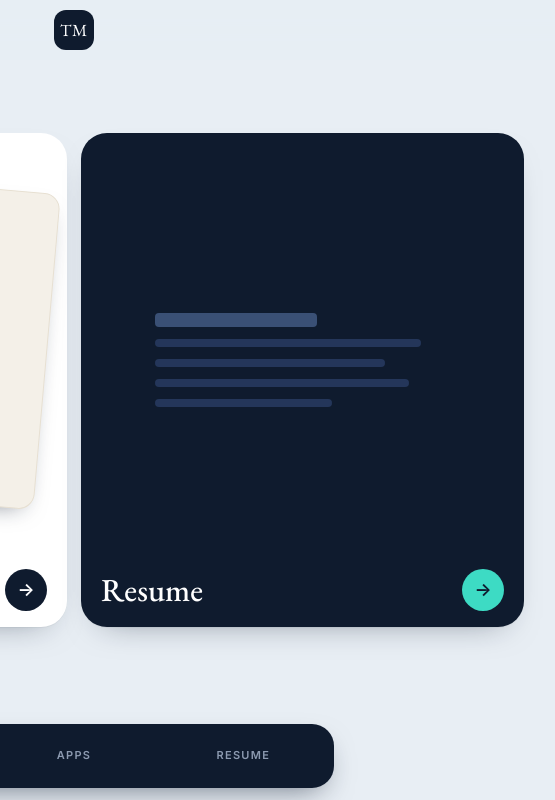
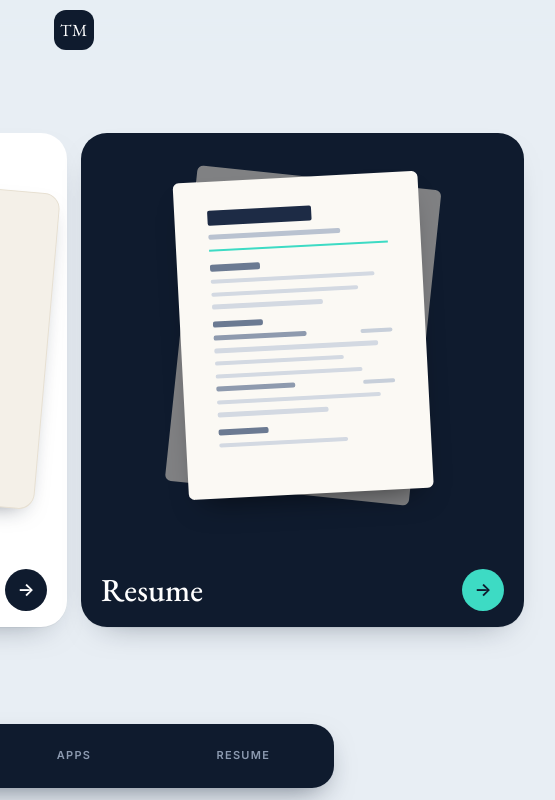
Before and after one commit to Tarakshya/Portfolio, a plain HTML site: page index.html in a window 1280 px wide. Shown: the full height of the page, 566-1121 px from the left. Drawn offline with nearby package versions, Linux system fonts and the light colour scheme.

Commit message:
Resume tile shows a generic paper resume
Co-Authored-By: Claude Opus 5.5 <noreply@anthropic.com>
Claude-Session: https://claude.ai/code/session_01JHhDKBXUHRcgH5ohA4H2vL

```diff
--- a/index.html
+++ b/index.html
@@ -102,15 +102,25 @@ ul, ol { margin: 0; padding: 0; list-style: none; }
 .mini.thesis { background: #F4F0E8; display: grid; place-items: center; left: calc(50% + 2px); transform: rotate(5deg); transform-origin: bottom left; border: 1px solid #E7E0D2; }
 .mini.thesis span { font-family: var(--serif); font-size: clamp(18px, 4.4vh, 34px); color: #1D1B17; }
 .mini.thesis i { color: var(--amber); font-style: normal; }
-.doc { display: grid; align-content: center; gap: 12px; padding: 4% 14% 0; min-height: 0; overflow: hidden; }
-.doc i { display: block; height: 8px; border-radius: 4px; background: #24365A; }
-.doc i:nth-child(1) { width: 55%; height: 14px; background: #3A5075; }
-.doc i:nth-child(2) { width: 90%; } .doc i:nth-child(3) { width: 78%; } .doc i:nth-child(4) { width: 86%; } .doc i:nth-child(5) { width: 60%; }
+.sheet-back, .paper { position: absolute; top: 7%; height: 90%; aspect-ratio: 8.5 / 11; left: 50%; border-radius: 6px; }
+.sheet-back { background: #DCD6C8; transform: translateX(-50%) rotate(6deg); opacity: .55; }
+.paper { background: #FBF9F4; transform: translateX(-50%) rotate(-3deg); padding: 7% 8%; display: flex; flex-direction: column; gap: 3.2%;
+  box-shadow: 0 16px 30px -16px rgba(0,0,0,.6); overflow: hidden; }
+.paper span { display: block; flex: none; }
+.p-name { height: 6%; width: 58%; background: #1D2B45; border-radius: 2px; }
+.p-sub { height: 2.2%; width: 74%; background: #B9C2D0; border-radius: 2px; }
+.p-rule { height: 1.5px; background: var(--teal); margin: 1% 0; }
+.p-h { height: 2.4%; width: 28%; background: #6B7A92; border-radius: 2px; margin-top: 2%; }
+.p-l { height: 1.7%; background: #D3D9E2; border-radius: 2px; }
+.p-row { display: flex !important; justify-content: space-between; align-items: center; gap: 8%; }
+.p-row .p-l { height: auto; min-height: 5px; background: #8E9AAE; }
+.p-d { width: 18%; min-height: 4px; background: #C7CFDA; border-radius: 2px; }
+.w9 { width: 92%; } .w8 { width: 82%; } .w7 { width: 72%; } .w6 { width: 62%; } .w5 { width: 52%; } .w4 { width: 44%; }
 @media (min-width: 760px) {
   .tiles { grid-template-columns: 1fr 1fr; grid-template-rows: minmax(0, 1fr); width: 100%; max-width: 900px; margin: 0 auto;
     height: min(500px, calc(100dvh - 60px - var(--bar) - 90px)); }
   .home.on { display: grid; align-content: center; min-height: calc(100dvh - 60px - var(--bar) - 44px); }
-  .mini { top: 7%; height: 78%; }
+  .mini, .sheet-back, .paper { top: 7%; height: 78%; }
 }
 .apps .cards { max-width: 880px; margin: 0 auto; }
 
@@ -220,7 +230,7 @@ ul, ol { margin: 0; padding: 0; list-style: none; }
       <span class="tile-foot"><b>Apps</b><span class="go" aria-hidden="true">→</span></span>
     </a>
     <a class="tile tile-resume" href="#resume">
-      <span class="doc" aria-hidden="true"><i></i><i></i><i></i><i></i><i></i></span>
+      <span class="peek" aria-hidden="true"><span class="sheet-back"></span><span class="paper"><span class="p-name"></span><span class="p-sub"></span><span class="p-rule"></span><span class="p-h"></span><span class="p-l w9"></span><span class="p-l w8"></span><span class="p-l w6"></span><span class="p-h"></span><span class="p-row"><span class="p-l w5"></span><span class="p-d"></span></span><span class="p-l w9"></span><span class="p-l w7"></span><span class="p-l w8"></span><span class="p-row"><span class="p-l w4"></span><span class="p-d"></span></span><span class="p-l w9"></span><span class="p-l w6"></span><span class="p-h"></span><span class="p-l w7"></span></span></span>
       <span class="tile-foot"><b>Resume</b><span class="go" aria-hidden="true">→</span></span>
     </a>
   </div>
```
